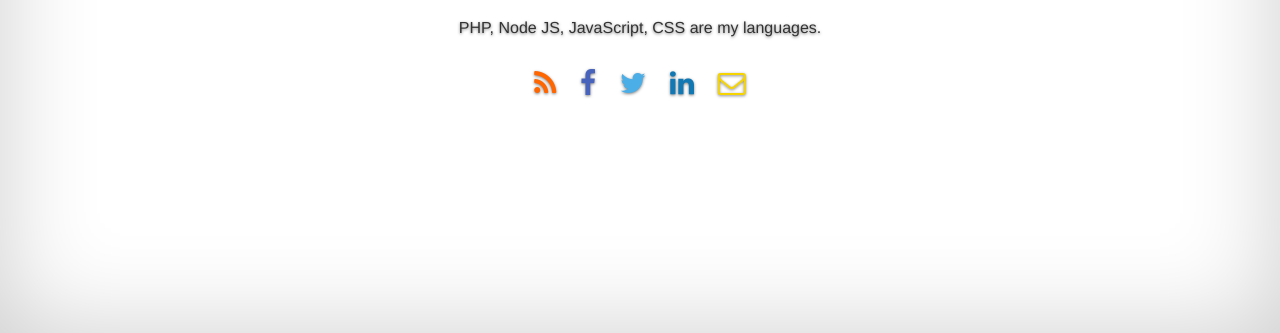
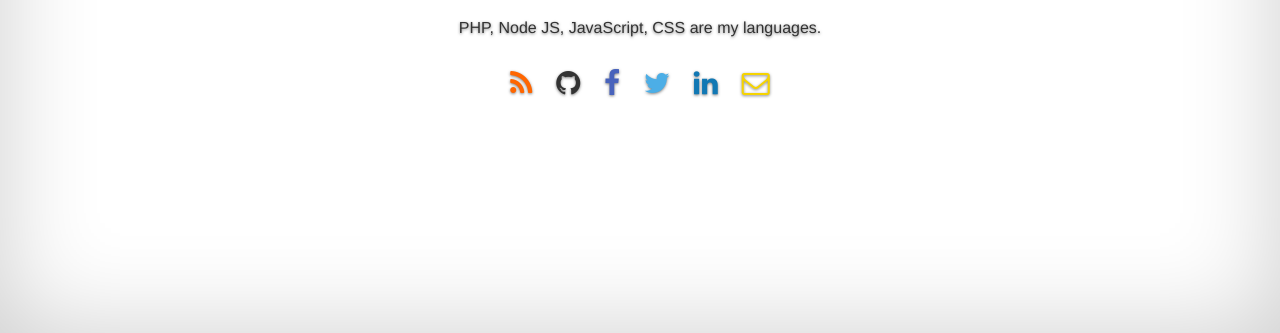
Before and after one commit to ricomonster/ricomonster.github.io, a website: page index.html in a window 1280 px wide. Shown: the part 467-800 px from the top of the page. Drawn offline with nearby package versions, Linux system fonts and the light colour scheme.

Commit message:
added github link and created a todo list

```diff
--- a/assets/screen.css
+++ b/assets/screen.css
@@ -1,12 +1,11 @@
 /*
 * Base structure
 */
-
 html,
 body {
     height: 100%;
-    /*background-color: #333;*/
 }
+
 body {
     color: #333;
     text-align: center;
@@ -24,7 +23,7 @@ body {
 
 .site-wrapper-inner {
     display: table-cell;
-    vertical-align: top;
+    vertical-align: middle;
 }
 
 .cover-container {
@@ -69,6 +68,10 @@ body {
 .social li a {
     font-size: 28px;
     text-decoration: none;
+}
+
+.social li a.fa-github {
+    color: #333333;
 }
 
 .social li a.fa-envelope-o {
--- a/index.html
+++ b/index.html
@@ -56,6 +56,11 @@
                             title="Read some of my stories"></a>
                         </li>
                         <li>
+                            <a href="https://github.com/ricomonster" class="fa fa-github"
+                            target="_blank" data-toggle="tooltip" data-placement="top"
+                            title="Look at my works and projects"></a>
+                        </li>
+                        <li>
                             <a href="https://www.facebook.com/ricoconess" class="fa fa-facebook"
                             target="_blank" data-toggle="tooltip" data-placement="top"
                             title="Find me on Facebook"></a>
```
Also changed, not shown: 1 other file.
